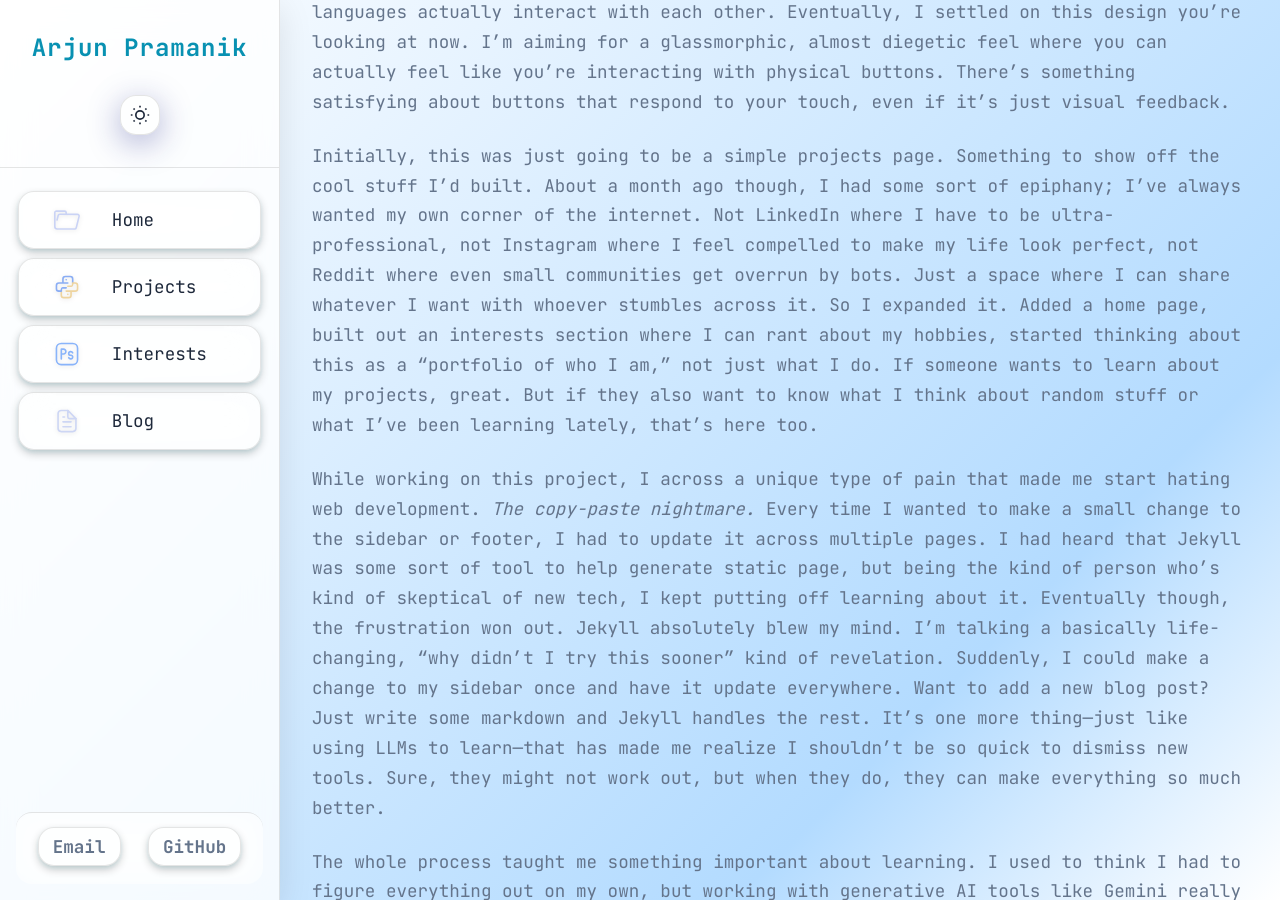
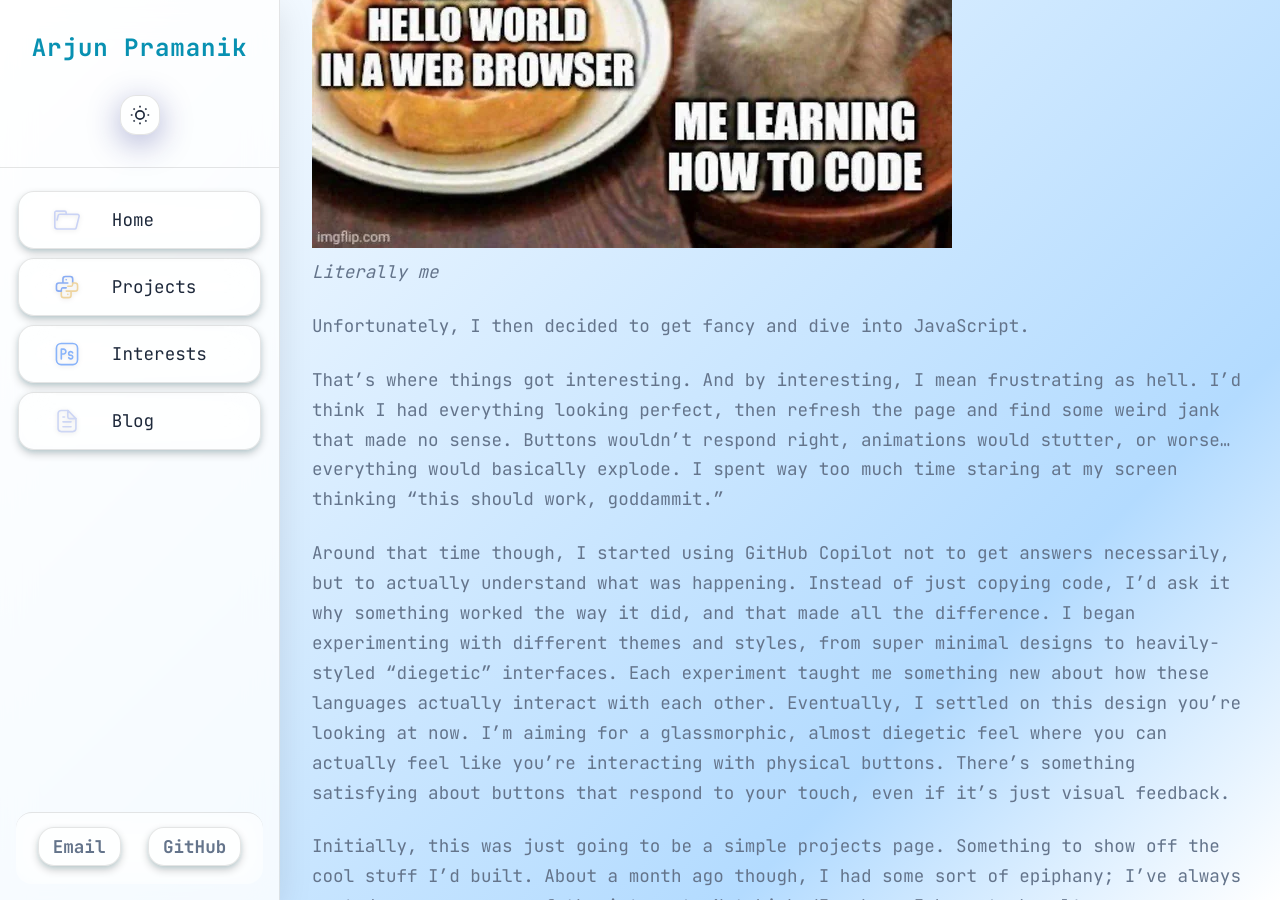
Before and after one commit to capyBearista/capybearista.github.io, a Jekyll site: the page built from _posts/2025-10-04-building-this-portfolio-site.md, in a window 1280 px wide and 900 px high, scrolled down 822 px. Built offline with Jekyll 4.4.1, drawn with Linux system fonts in a browser that asks for light colours.

Commit message:
add image to post

```diff
--- a/_posts/2025-10-04-building-this-portfolio-site.md
+++ b/_posts/2025-10-04-building-this-portfolio-site.md
@@ -7,6 +7,9 @@ excerpt: "A candid talk about building this site from scratch and learning a few
 ---
 
 So here I am, writing my second blog post on a website I built from scratch. Honestly, it feels pretty cool to type these words and know they'll end up on the actual internet, not just buried in my Obsidian vault. This whole thing started innocently enough in my website design class. HTML and CSS just made sense to me, there's something satisfying about the logic of it all. You write some funny magic words (HTML), add some styling (CSS), and you've got something that looks decent.
+
+![Coding meme](/images/coding_meme.webp)
+*Literally me*
 
 Unfortunately, I then decided to get fancy and dive into JavaScript.
 
```
Also changed, not shown: images/coding_meme.webp (added).
